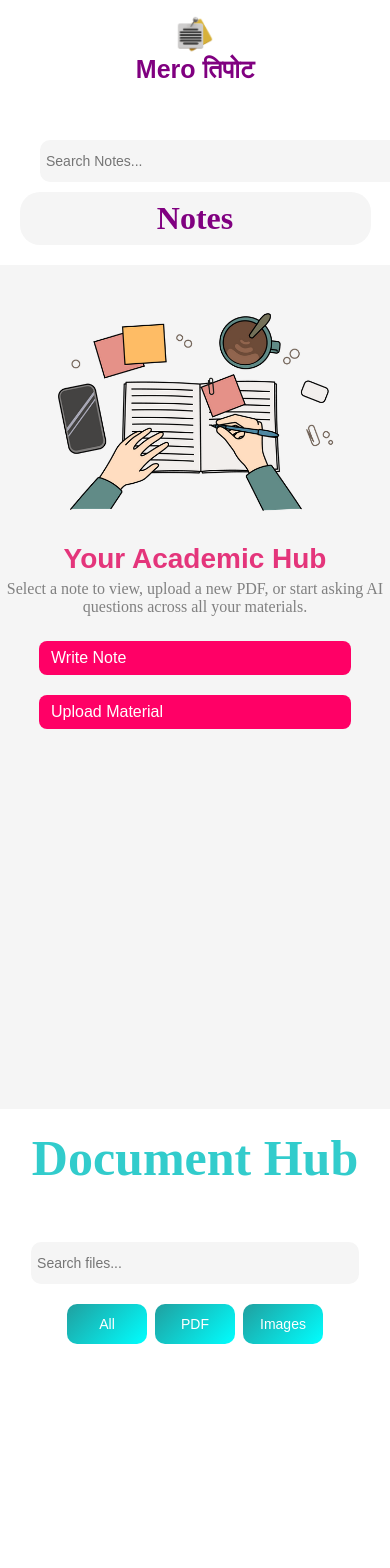
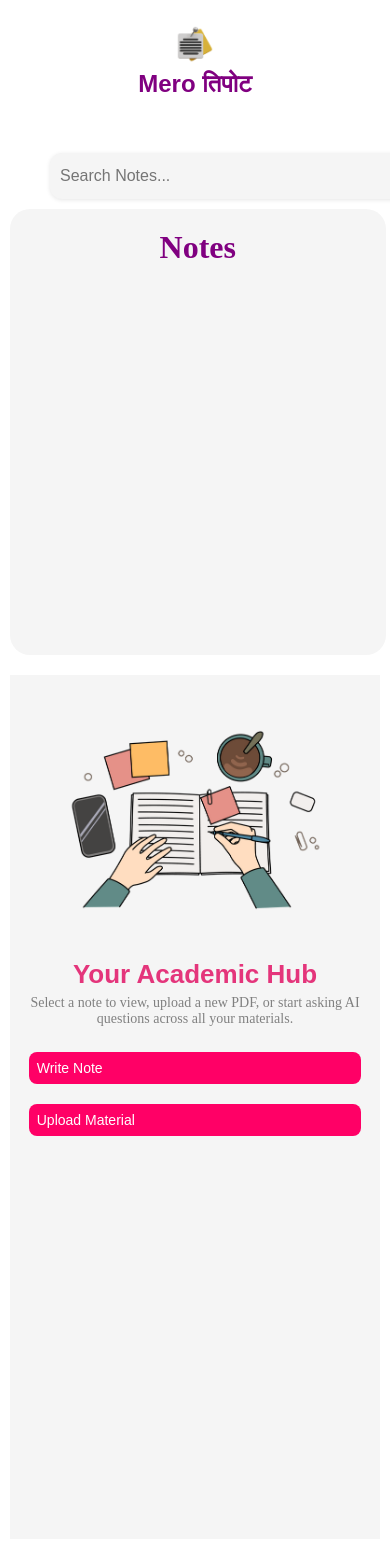
Before and after one commit to PrembahadurKhatri/MEROtipot-desktop, a Next.js app: page / in a window 390 px wide. Shown: the top 1568 px of the page. Before the commit the page ends 1384 px from the top, so only its background shows below. Built offline with nearby package versions, Linux system fonts and the light colour scheme.

Commit message:
Add mobile responsive media queries to globals.css

```diff
--- a/app/globals.css
+++ b/app/globals.css
@@ -429,113 +429,117 @@
   font-size: 35px;
   font-weight: 700;
 }
-/* Mobile Responsive Styles */
+/* Mobile Responsive Styles - Refined */
 @media (max-width: 768px) {
-  /* Stack the 3 columns vertically */
   .gridContainer {
     grid-template-columns: 1fr;
     gap: 10px;
+    padding: 10px;
   }
 
-  /* Header */
+  /* Header bigger & centered */
   .first {
-    font-size: 25px;
+    font-size: 28px;
     margin: 10px 0;
     flex-direction: column;
     align-items: center;
     text-align: center;
+    gap: 5px;
   }
 
-  /* Sidebars and lists */
-  .store, .stores, .fileList, .third {
-    width: 90%;
-    margin: 10px auto;
-    height: auto;
+  /* Search bar - wider and better style */
+  .textai {
+    width: 95%;
+    font-size: 16px;
+    padding: 8px 10px;
+    border-radius: 12px;
+    box-shadow: 0 1px 4px rgba(0,0,0,0.1);
   }
 
-  /* Search inputs */
-  .textai {
-    width: 90%;
-    font-size: 14px;
-    padding: 6px;
+  /* Sidebars bigger for items */
+  .store, .stores, .fileList, .third {
+    width: 95%;
+    max-height: 50vh;
+    margin: 10px auto;
+    padding: 12px;
+    border-radius: 20px;
+    overflow-y: auto;
   }
 
-  /* Filter buttons */
-  .but {
-    width: 80px;
-    font-size: 14px;
-    padding: 5px;
+  /* File cards & Notes items bigger */
+  .fileCard, .notebox {
+    width: 100%;
+    font-size: 18px;
+    padding: 12px;
+    margin: 5px 0;
   }
 
-  /* File cards */
-  .fileCard {
-    width: 100%;
-    font-size: 16px;
-    margin-left: 0;
+  /* Second column - only take space if content exists */
+  .second {
+    text-align: center;
+    background-color: rgb(245, 245, 245);
+    padding: 10px;
   }
 
-  /* Notes grid */
+  /* Notes grid - bigger boxes if note selected */
   .notesgrid {
     gap: 10px;
-    min-height: auto;
+    justify-items: center;
   }
 
   .noteBox {
     width: 95%;
+    padding: 15px;
+    border-radius: 20px;
+    box-shadow: 0 1px 6px rgba(0,0,0,0.15);
+  }
+
+  /* Textarea & input improvements */
+  .texta, .inputt {
+    width: 100%;
+    font-size: 16px;
+    padding: 12px;
+    border-radius: 12px;
+  }
+
+  /* Hero image smaller & centered */
+  .page .img {
+    width: 90%;
     height: auto;
+    margin: 20px auto;
     padding: 10px;
   }
 
-  .notebox {
-    width: 100%;
-    font-size: 16px;
-    padding: 8px;
-    margin-left: 0;
-  }
-
-  /* Textarea and inputs */
-  .texta, .inputt {
-    width: 95%;
-    font-size: 16px;
-    padding: 8px;
-  }
-
-  /* Hero image */
-  .page .img {
-    width: 90%;
-    height: auto;
-    padding: 10px;
-    margin-top: 20px;
-  }
-
   .hero {
-    font-size: 28px;
+    font-size: 30px;
   }
 
   .heros {
     font-size: 16px;
+    padding: 0 10px;
   }
 
-  /* Preview section */
+  /* Preview section - only visible area */
   .preview {
     width: 95%;
-    margin: 20px auto;
+    margin: 10px auto;
     padding: 15px;
     border-radius: 20px;
   }
 
   .head {
     font-size: 28px;
-    margin: 5px;
+    margin: 5px 0;
     padding: 10px;
+    white-space: normal; /* allow long names wrap */
   }
 
   .images {
     width: 100%;
-    padding: 10px;
+    padding: 10px 0;
   }
 
-  /* Buttons */
+  /* Buttons - full width & stacked */
   .button, .btn-gap {
     display: flex;
     flex-direction: column;
@@ -543,9 +547,23 @@
     align-items: center;
   }
 
-  .Btns, .btns, .btn {
+  .Btns, .btns, .btn, .but {
     font-size: 16px;
-    padding: 8px 12px;
-    width: 80%;
+    padding: 10px;
+    width: 90%;
+  }
+
+  /* Remove empty space if nothing selected */
+  .second:empty {
+    display: none;
   }
 }
+
+/* Extra small screens (<480px) */
+@media (max-width: 480px) {
+  .first { font-size: 24px; }
+  .hero { font-size: 26px; }
+  .heros { font-size: 14px; }
+  .texta, .inputt { font-size: 14px; padding: 10px; }
+  .Btns, .btns, .btn, .but { font-size: 14px; padding: 8px; width: 95%; }
+}
```
